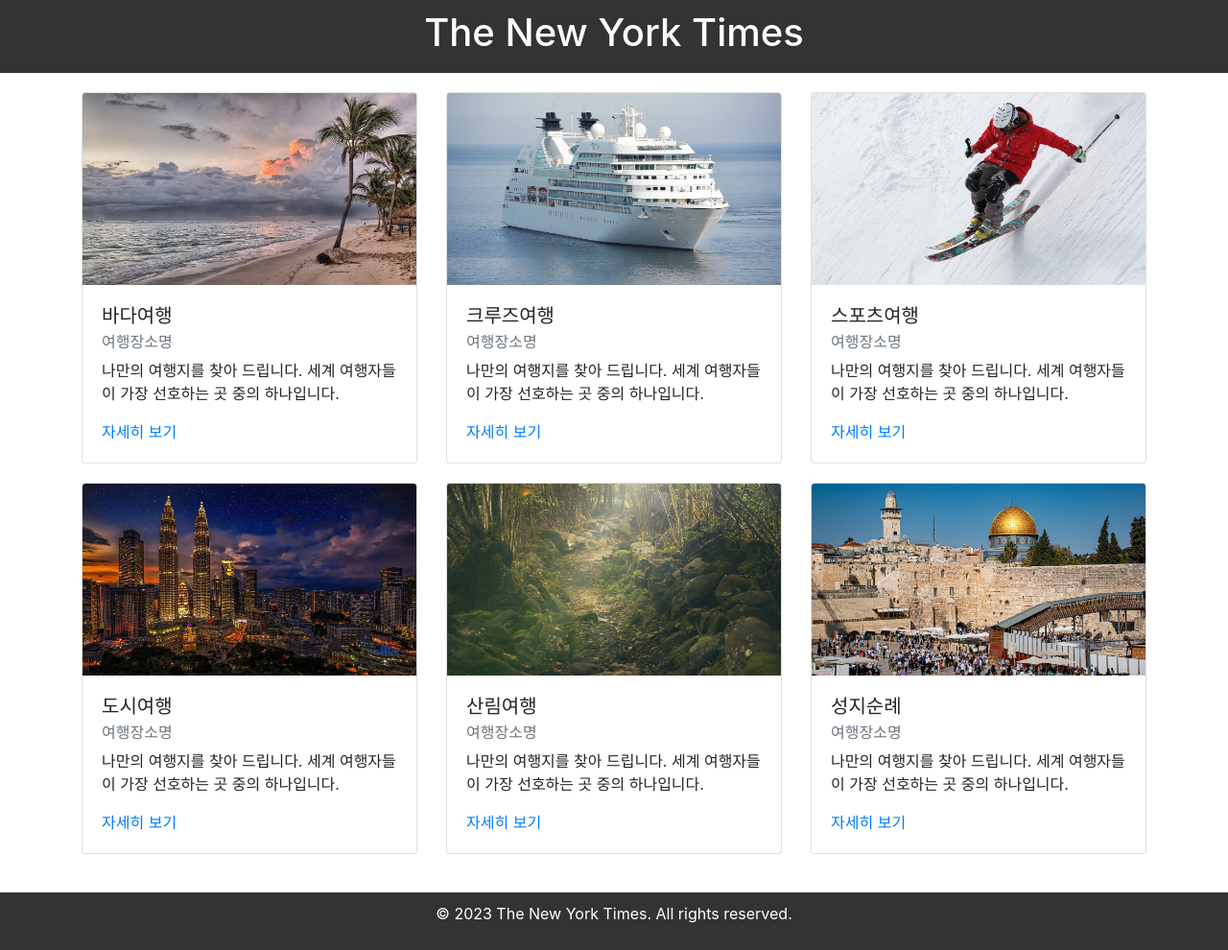
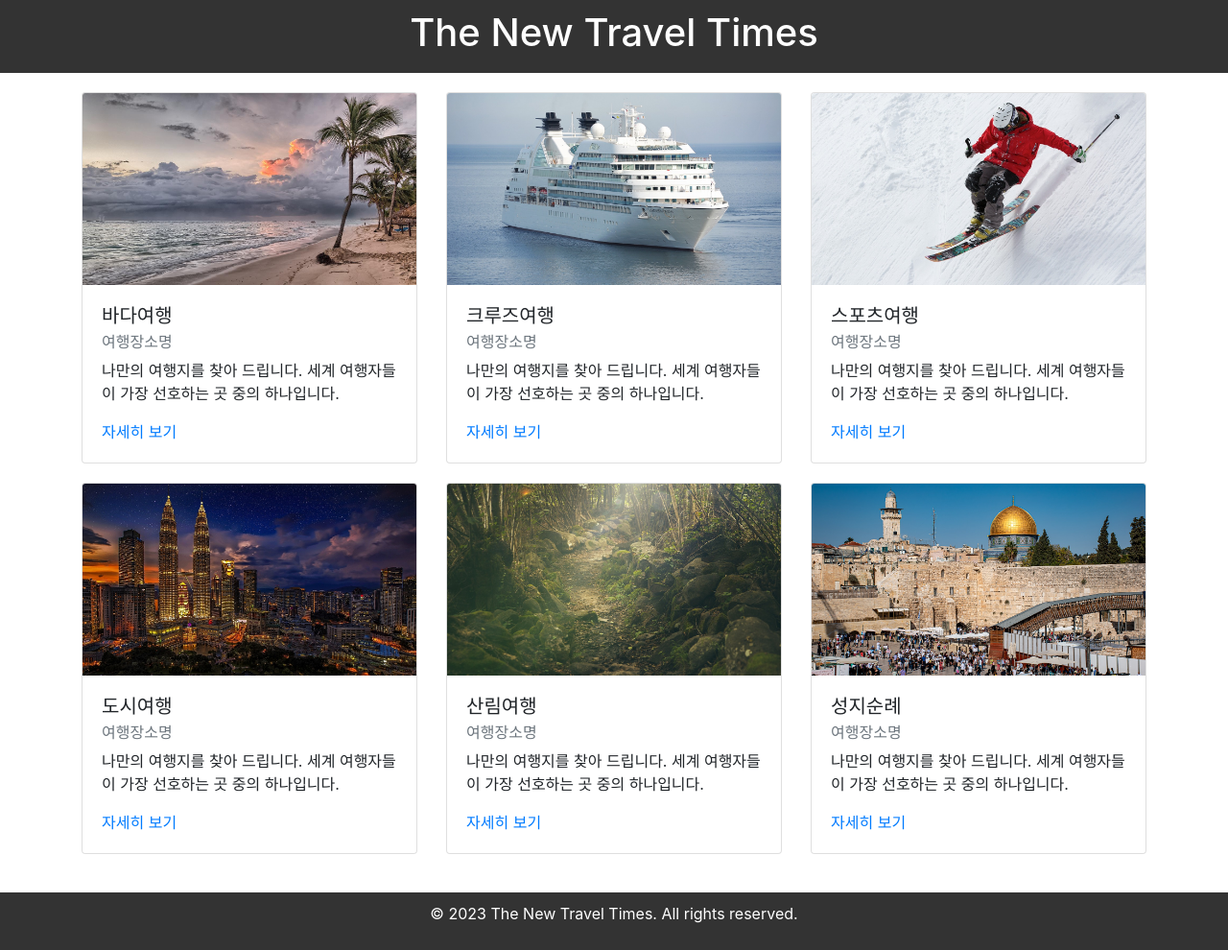
Before and after one commit to 00saridon/news, a plain HTML site: page index.html in a window 1280 px wide. Shown: the whole page at 96% size. Drawn offline with nearby package versions, Linux system fonts and the light colour scheme.

Commit message:
Update index.html

```diff
--- a/index.html
+++ b/index.html
@@ -4,7 +4,7 @@
     <meta charset="UTF-8">
     <meta http-equiv="X-UA-Compatible" content="IE=edge">
     <meta name="viewport" content="width=device-width, initial-scale=1.0">
-    <title>The New York Times</title>
+    <title>The Travel Times</title>
     <link rel="stylesheet" href="https://stackpath.bootstrapcdn.com/bootstrap/4.5.2/css/bootstrap.min.css">
     <style>
         /* CSS styles go here */
@@ -79,7 +79,7 @@
 </head>
 <body>
     <header>
-        <h1>The New York Times</h1>
+        <h1>The New Travel Times</h1>
     </header>
 
     <main>
@@ -156,7 +156,7 @@
     </main>
 
     <footer>
-        <p>&copy; 2023 The New York Times. All rights reserved.</p>
+        <p>&copy; 2023 The New Travel Times. All rights reserved.</p>
     </footer>
 </body>
 </html>
```
